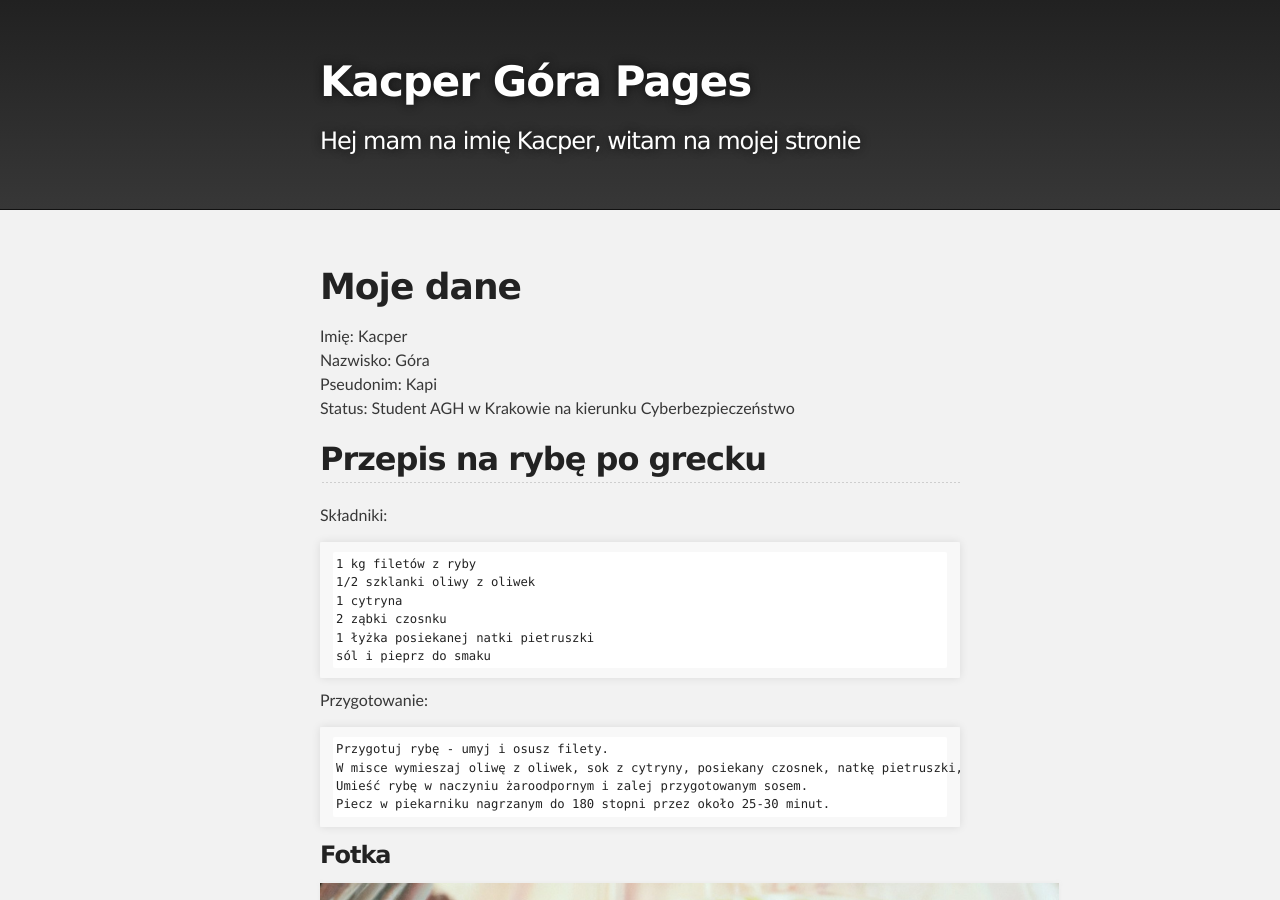
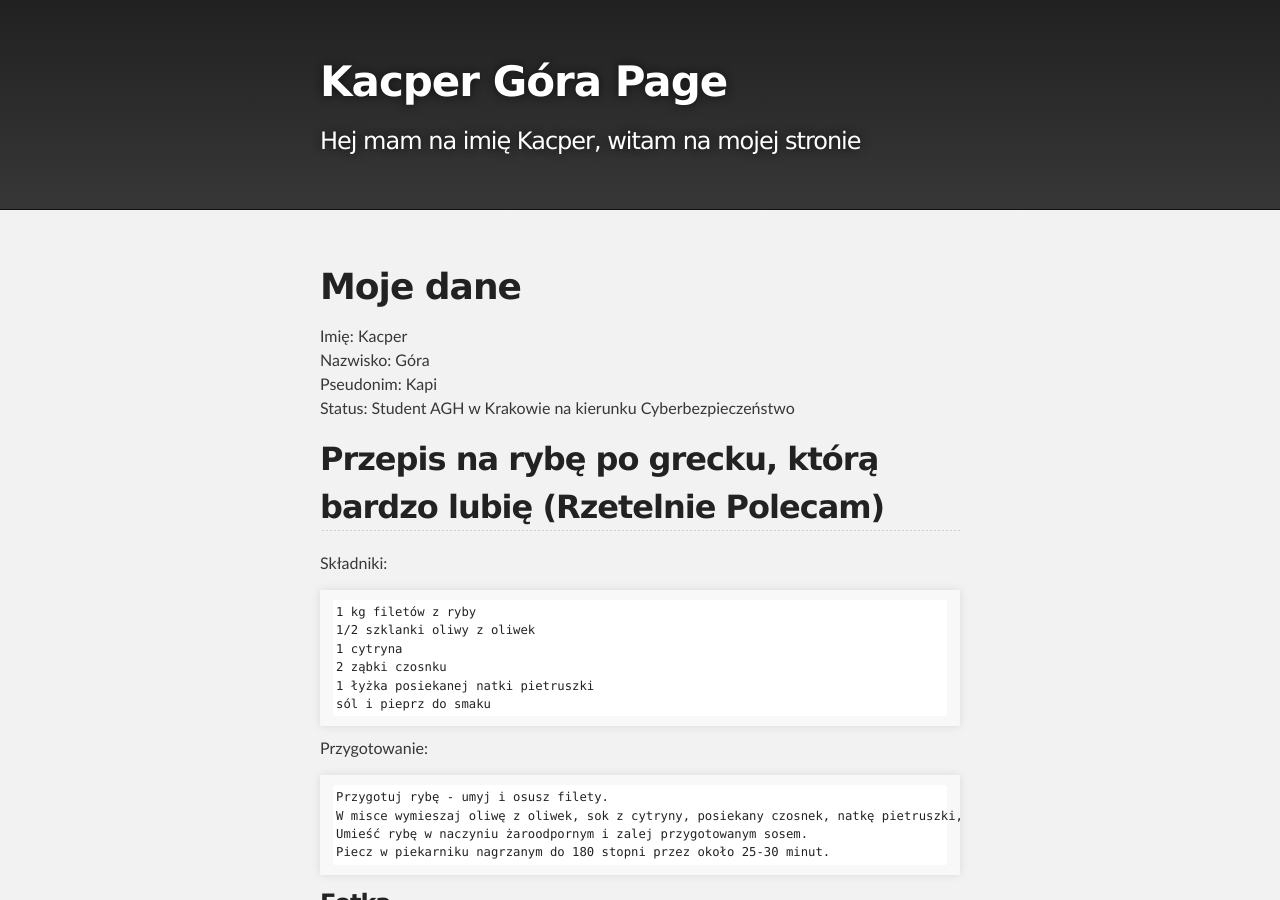
Before and after one commit to KGora12/KGora12.github.io, a Jekyll site: the page built from index.md, in a window 1280 px wide and 900 px high. Built offline with Jekyll 4.4.1, drawn with Linux system fonts in a browser that asks for light colours; our own code applies the rules of GitHub Pages for plain Markdown files.

Commit message:
Strona z motywu index.md  koniec final

```diff
--- a/_config.yml
+++ b/_config.yml
@@ -1,4 +1,4 @@
-title: Kacper Góra Pages
+title: Kacper Góra Page
 description: Hej mam na imię Kacper, witam na mojej stronie
 show_downloads: false
 google_analytics:
--- a/index.md
+++ b/index.md
@@ -8,7 +8,7 @@ Nazwisko: Góra\
 Pseudonim: Kapi\
 Status: Student AGH w Krakowie na kierunku Cyberbezpieczeństwo
 
-## Przepis na rybę po grecku
+## Przepis na rybę po grecku, którą bardzo lubię (Rzetelnie Polecam)
 
 Składniki:
 
```
